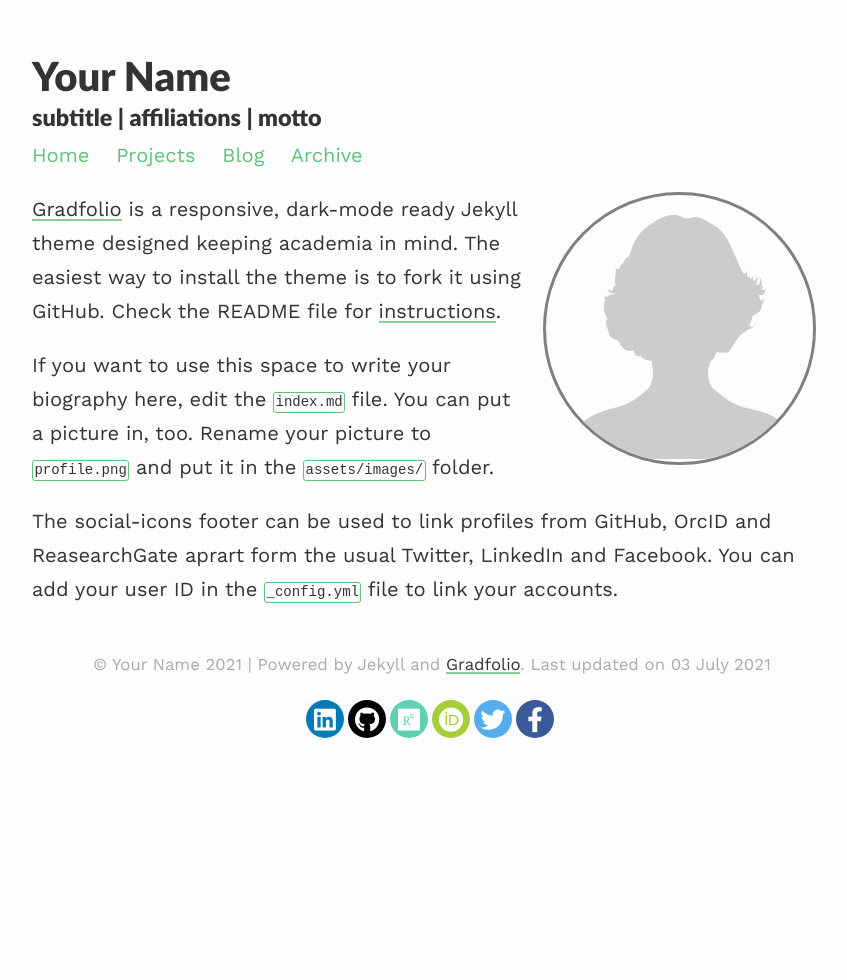
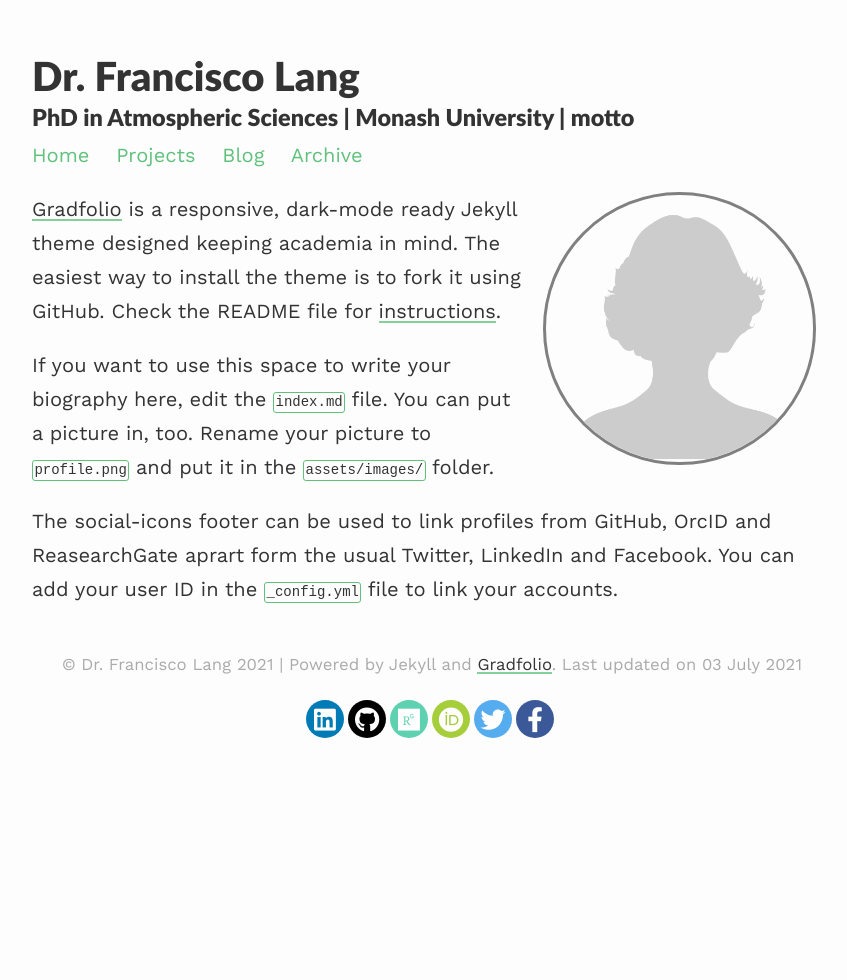
Before and after one commit to franciscolang/web_prueba, a Jekyll site: the page built from index.md, in a window 1280 px wide. Shown: the whole page, without its empty margins (208-1055 px from the left). Built offline with Jekyll 4.4.1, drawn with Linux system fonts in a browser that asks for light colours; nearby versions of some CDN libraries.

Commit message:
Update _config.yml

```diff
--- a/_config.yml
+++ b/_config.yml
@@ -1,7 +1,7 @@
 ### your site title here
 
-title: Your Name
-description: subtitle | affiliations | motto
+title: Dr. Francisco Lang
+description: PhD in Atmospheric Sciences | Monash University | motto
 
 baseurl: /web_prueba #name of GitHub repository
 url: "" #custom url to be used instead of GitHub repository
```
